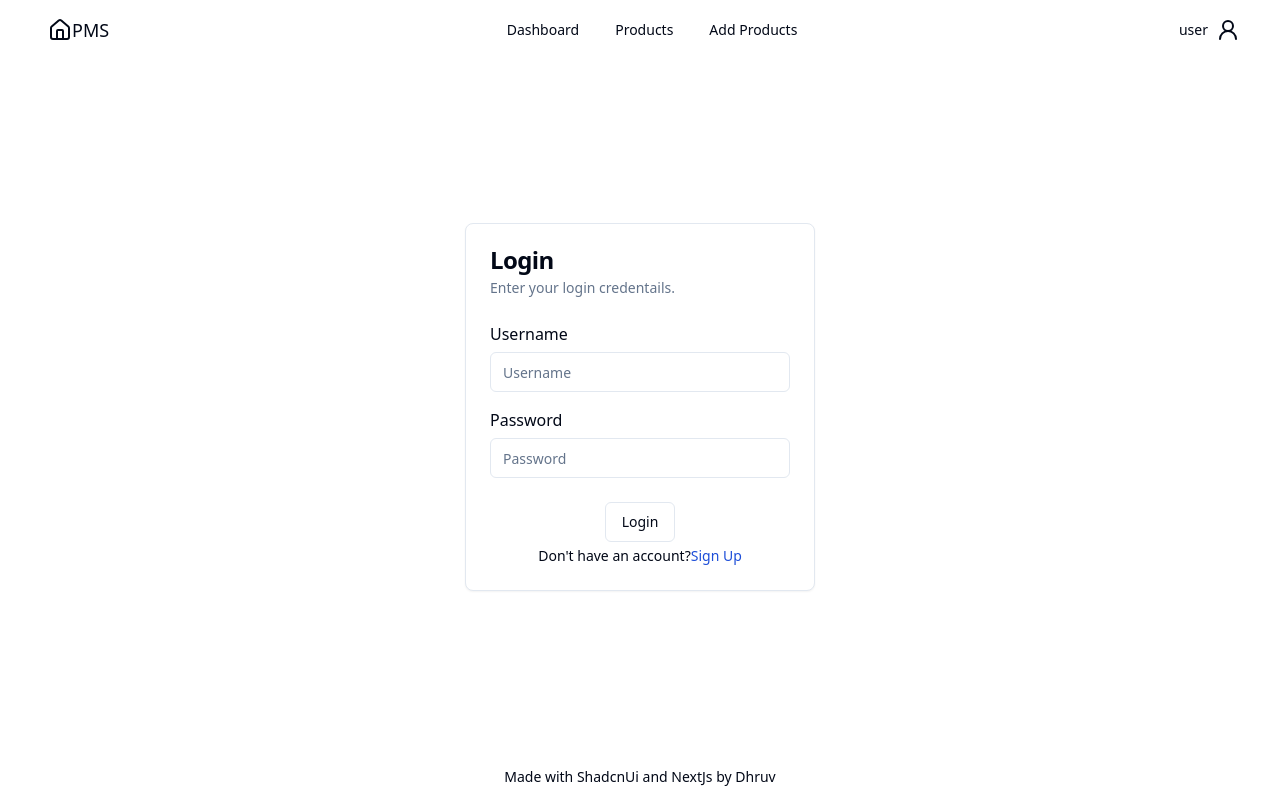
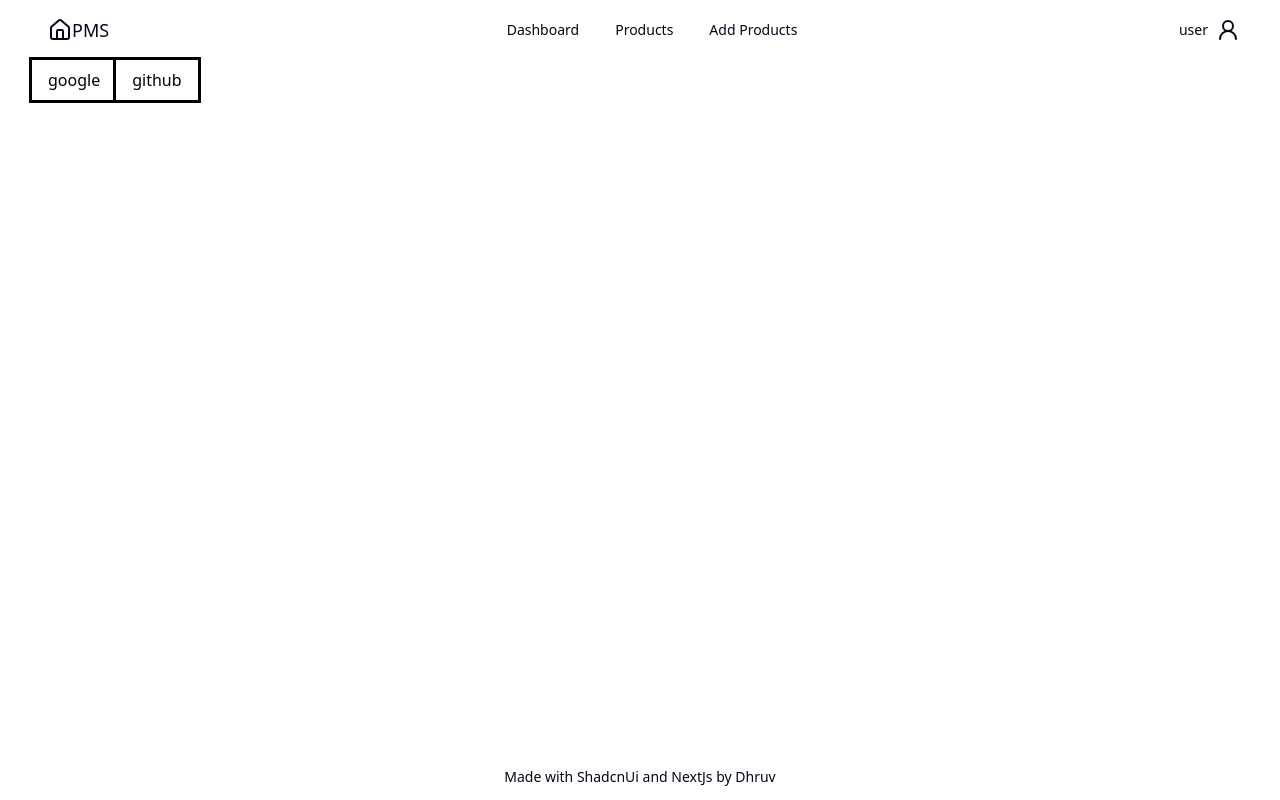
Before and after one commit to dhruvc121/sample, a Next.js app: page /login in a window 1280 px wide. Built offline with nearby package versions, Linux system fonts and the light colour scheme.

Commit message:
21-6-2024

```diff
--- a/src/actions/userActions.tsx
+++ b/src/actions/userActions.tsx
@@ -39,3 +39,8 @@ export async function getUser(username:string,password:string):Promise<any> {
         console.log(err)
     }
 }
+
+
+export async function googlelogin(formdata:any) {
+    console.log(formdata)
+}
--- /dev/null
+++ b/src/app/api/auth/[...nextauth]/routes.ts
@@ -0,0 +1 @@
+export {GET,POST} from '@/auth';
--- a/src/app/login/page.tsx
+++ b/src/app/login/page.tsx
@@ -8,6 +8,7 @@ import { Label } from "@radix-ui/react-label";
 import Link from "next/link";
 import { useRouter } from "next/navigation";
 import {useFormik} from 'formik'
+import LoginForm from "@/components/login";
 
 
 export default function Login() {
@@ -41,36 +42,40 @@ export default function Login() {
   })
 
   return (
-    <div className="w-full h-full flex justify-center items-center">
-      <Card className="w-[350px]">
-      <form onSubmit={handleSubmit}>
-        <CardHeader>
-          <CardTitle>Login</CardTitle>
-          <CardDescription>Enter your login credentails.</CardDescription>
-        </CardHeader>
-        <CardContent>
+    // <div className="w-full h-full flex justify-center items-center">
+    //   <Card className="w-[350px]">
+    //    <form onSubmit={handleSubmit}>
 
-            <div className="grid w-full items-center gap-4">
-              <div className="flex flex-col space-y-1.5">
-                <Label htmlFor="username">Username</Label>
-                <Input id="username" placeholder="Username" onChange={handleChange} value={values.username}/>
-              </div>
-              <div className="flex flex-col space-y-1.5">
-                <Label htmlFor="password">Password</Label>
-                <Input id="password" type="password" placeholder="Password" onChange={handleChange} value={values.password}/>
-              </div>
-            </div>
+    //     <CardHeader>
+    //       <CardTitle>Login</CardTitle>
+    //       <CardDescription>Enter your login credentails.</CardDescription>
+    //     </CardHeader>
+    //     <CardContent>
 
-        </CardContent>
-        <CardFooter className="flec flex-col">
-          <Button variant="outline" type="submit" /* onClick={handleLogin} */>Login</Button>
-          <p className="flex text-sm mt-1">
-          Don&apos;t have an account?
-          <Link href="/register" className="text-blue-700">Sign Up</Link>
-          </p>
-        </CardFooter>
-        </form>
-      </Card>
-    </div>
+    //         <div className="grid w-full items-center gap-4">
+    //           <div className="flex flex-col space-y-1.5">
+    //             <Label htmlFor="username">Username</Label>
+    //             <Input id="username" placeholder="Username" onChange={handleChange} value={values.username}/>
+    //           </div>
+    //           <div className="flex flex-col space-y-1.5">
+    //             <Label htmlFor="password">Password</Label>
+    //             <Input id="password" type="password" placeholder="Password" onChange={handleChange} value={values.password}/>
+    //           </div>
+    //         </div>
+
+    //     </CardContent>
+    //     <CardFooter className="flec flex-col">
+    //       <Button variant="outline" type="submit" /* onClick={handleLogin} */>Login</Button>
+    //       <p className="flex text-sm mt-1">
+    //       Don&apos;t have an account?
+    //       <Link href="/register" className="text-blue-700">Sign Up</Link>
+    //       </p>
+    //     </CardFooter>
+    //     </form>
+    //   </Card>
+    // </div>
+    <>
+      <LoginForm/>
+    </>
   )
 }
--- a/src/auth.ts
+++ b/src/auth.ts
@@ -1,14 +1,31 @@
 import NextAuth from 'next-auth'
-import CredentialsProvider from 'next-auth/providers/credentials'
+import GoogleProvider from 'next-auth/providers/google'
+import CredentialsPovider from 'next-auth/providers/credentials'
+import { getUser } from './actions/userActions';
 
-NextAuth({
+
+export const {
+    handlers:{GET,POST},
+    signIn,
+    signOut,
+    auth
+}=NextAuth({
     session:{
-        strategy:'jwt'
+        strategy:"jwt"
     },
     providers:[
-        CredentialsProvider({
+        CredentialsPovider({
             async authorize(credentials){
-                return ""
+                if (!credentials || typeof credentials.email !== "string" || typeof credentials.password !== "string") {
+                    return null;
+                }
+                try {
+                    const user = await getUser(credentials.email, credentials.password);
+                    return user ? user : null;  // Ensure returning User or null
+                } catch (error) {
+                    console.error("Error during authorization:", error);
+                    return null;
+                }
             }
         })
     ]
--- /dev/null
+++ b/src/components/login.tsx
@@ -0,0 +1,18 @@
+const LoginForm = () => {
+    return (
+        <>
+            <form>
+                <button name="action" type="submit" value="google"
+                className="text-black bg-white py-2 px-4 outline">
+                    google
+                </button>
+                <button name="action" type="submit" value="gitub"
+                className="text-black bg-white py-2 px-4 outline">
+                    github
+                </button>
+            </form>
+        </>
+    );
+}
+
+export default LoginForm;
```
Also changed, not shown: 1 other file (tests, documents, lock files or other folders).
